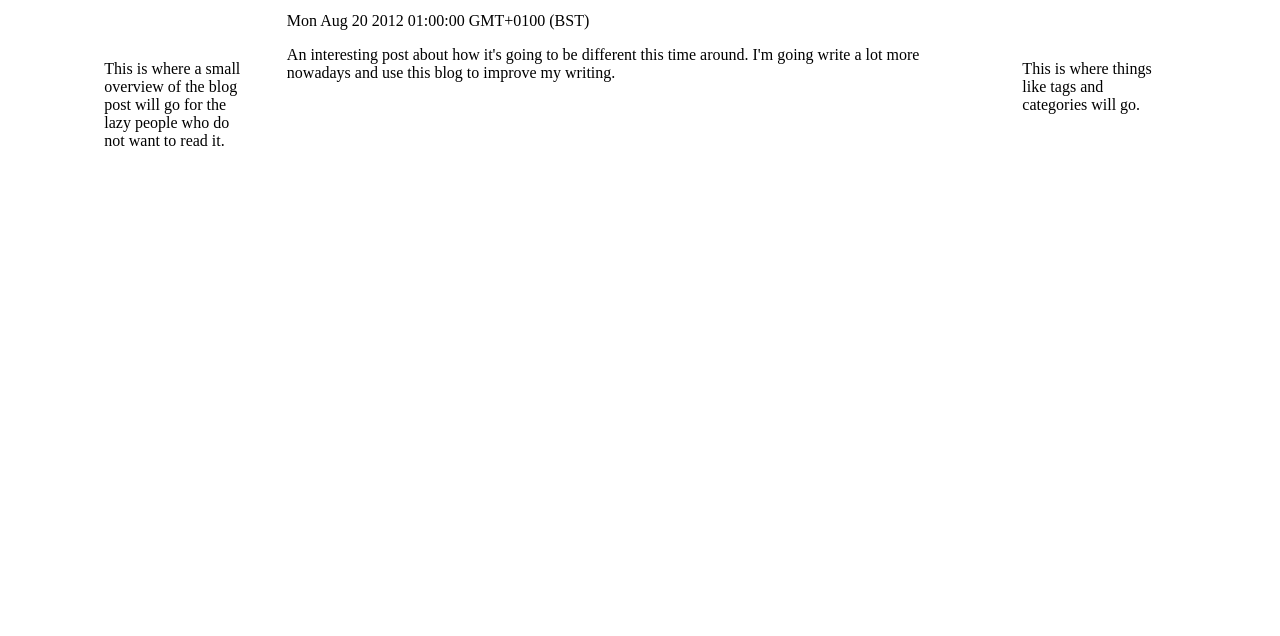
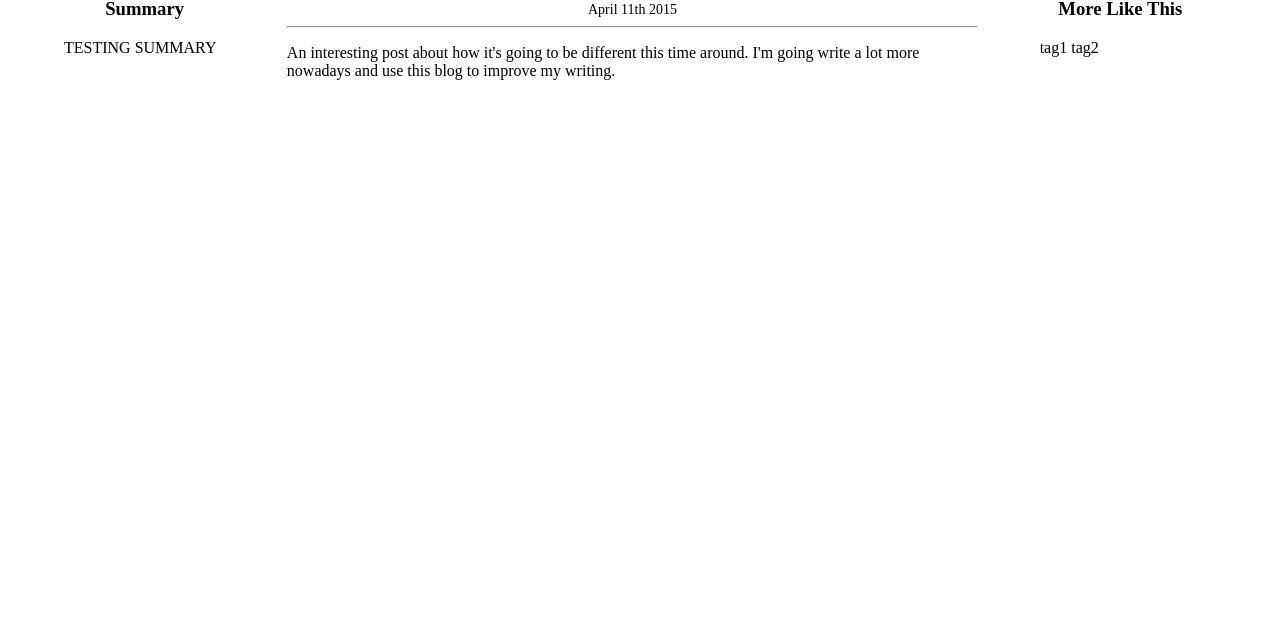
Before and after one commit to Swapnull/martynrushton-blog, a website: page build/posts/my-first-post/index.html in a window 1280 px wide. Shown: the part 164-800 px from the top of the page. Drawn offline with Linux system fonts and the light colour scheme.

Commit message:
Updated the styling of posts

```diff
--- a/assets/css/style.css
+++ b/assets/css/style.css
@@ -66,17 +66,65 @@ div{
     CONTENT
 ------------------*/
 
+.content-index{
+  margin-left:19.5%;
+}
+
 .left-column,
 .right-column{
   display:inline-block;
-  width:12%;
+  width:14%;
   vertical-align:top;
-  margin: 10% 3.5%;
+  margin-top:3%;
 }
+
+.left-column{
+  margin-right:5%;
+}
+.right-column{
+  margin-left:5%;
+}
+
 .main-content{
   display:inline-block;
   width:60%;
 }
-.content-index{
-  margin-left:19.5%;
+
+.main-content .title{
+  text-align:center;
+  margin-bottom:10px;
 }
+
+.tag-list{
+  display:inline-block;
+  list-style-type:none;
+  padding:0;
+  margin:0;
+}
+
+.tag{
+  display:inline-block;
+}
+
+.tag a{
+  text-decoration:none;
+  color:black;
+}
+
+.tag a:hover,
+.tag a:focus{
+  text-decoration:underline;
+}
+
+
+.published-date{
+  text-align:center;
+  font-size:14px;
+  margin:0;
+  padding:0;
+}
+
+#summary-title,
+#tag-title{
+  text-align:center;
+}
--- a/metalsmith-config.js
+++ b/metalsmith-config.js
@@ -14,6 +14,8 @@ var Handlebars = require('handlebars')
 Handlebars.registerPartial('header', fs.readFileSync(__dirname + '/templates/partials/header.hbt').toString());
 Handlebars.registerPartial('nav', fs.readFileSync(__dirname + '/templates/partials/nav.hbt').toString());
 Handlebars.registerPartial('footer', fs.readFileSync(__dirname + '/templates/partials/footer.hbt').toString());
+
+
 
 
 /* Blog engine setup */
```
Also changed, not shown: src/published/test-post.md (+3 -1 lines), README.md, build/assets/css/style.css, build/index.html, build/posts/my-first-post/index.html, 3 other files.
